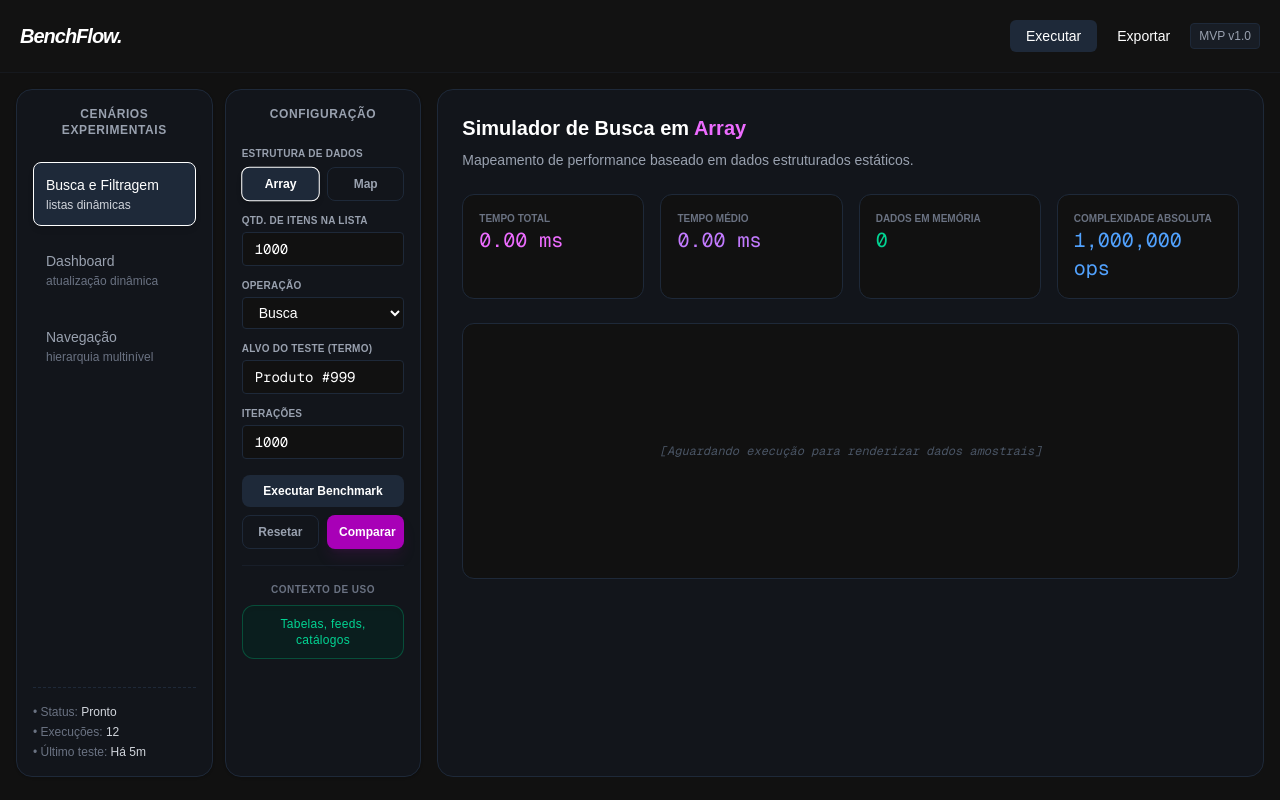
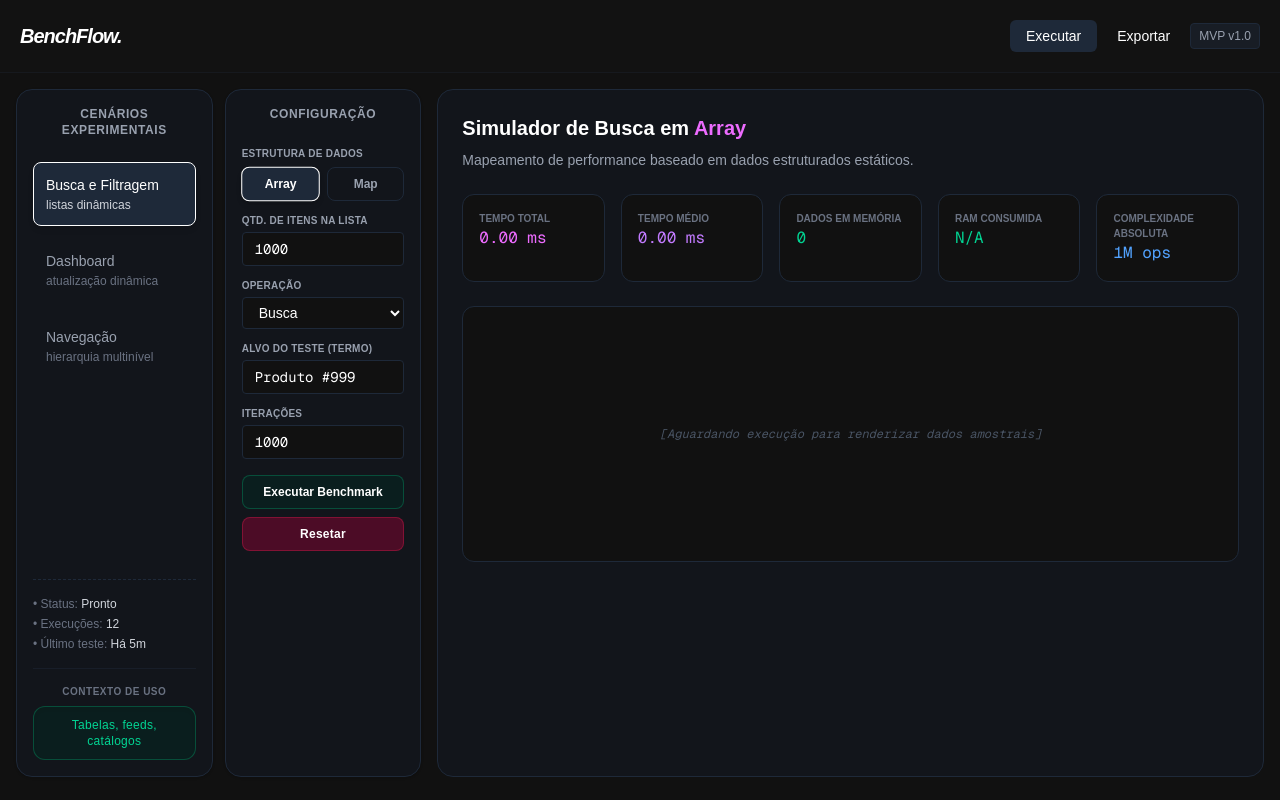
Before and after one commit to Gabb83/benchflow, a Next.js app: page / in a window 1280 px wide. Built offline with nearby package versions, Linux system fonts and the light colour scheme.

Commit message:
feat: medição de valores de memória heap

```diff
--- a/app/page.tsx
+++ b/app/page.tsx
@@ -29,6 +29,7 @@
 
   const [dadosGerados, setDadosGerados] = useState<Registro[]>([]);
   const [tempoExecucao, setTempoExecucao] = useState<number | null>(null);
+  const [memoriaConsumida, setMemoriaConsumida] = useState<number | null>(null);
   const [isRodando, setIsRodando] = useState<boolean>(false);
 
   const validarApenasNumeros = (valor: string, callback: (v: number) => void) => {
@@ -38,9 +39,13 @@
 
   const lidarComExecucao = () => {
     setIsRodando(true);
+    setMemoriaConsumida(null);
     setTempoExecucao(null);
 
     setTimeout(() => {
+      const suportaMemoria = typeof window !== 'undefined' && window.performance && window.performance.memory;
+      const m0 = suportaMemoria ? window.performance.memory.usedJSHeapSize : 0;
+
       const t0 = performance.now();
 
       const listaProdutos = geracaoDeDados(qtdItens);
@@ -74,6 +79,16 @@
       }
 
       const t1 = performance.now();
+      const m1 = suportaMemoria ? window.performance.memory.usedJSHeapSize : 0;
+
+      if (suportaMemoria) {
+        const diferencaBytes = m1 - m0;
+        const diferencaMB = diferencaBytes / (1024 * 1024);
+        setMemoriaConsumida(diferencaMB > 0 ? parseFloat(diferencaMB.toFixed(2)) : 0.01);
+      } else {
+        setMemoriaConsumida(null);
+      }
+
       setTempoExecucao(parseFloat((t1 - t0).toFixed(2)));
       setIsRodando(false);
     }, 50);
@@ -131,6 +146,16 @@
               <p>• Status: <span className="text-gray-300">Pronto</span></p>
               <p>• Execuções: <span className="text-gray-300">12</span></p>
               <p>• Último teste: <span className="text-gray-300">Há 5m</span></p>
+              <div className="border-t border-[#1e2939]/50 pt-4 mt-4">
+                <span className="block text-[10px] font-bold text-gray-500 uppercase tracking-wider mb-2 text-center">
+                  Contexto de Uso
+                </span>
+                <div className="bg-emerald-950/40 border border-emerald-500/30 rounded-xl p-2.5 text-center shadow-inner">
+                  <p className="text-xs text-emerald-400 font-medium tracking-wide">
+                    Tabelas, feeds, catálogos
+                  </p>
+                </div>
+              </div>
             </div>
           </div>
 
@@ -221,36 +246,25 @@
                       type="button"
                       disabled={isRodando}
                       onClick={lidarComExecucao}
-                      className="w-full bg-[#1e2939] hover:bg-[#253347] disabled:opacity-50 text-white text-xs font-semibold py-2 px-4 rounded-lg transition-colors cursor-pointer"
+                      className="w-full bg-emerald-950/40 border border-emerald-500/30 hover:bg-[#253347] disabled:opacity-50 text-white text-xs font-semibold py-2 px-4 rounded-lg transition-colors cursor-pointer"
                     >
                       {isRodando ? 'Processando...' : 'Executar Benchmark'}
                     </button>
 
-                    <div className="grid grid-cols-2 gap-2">
+                    <div className="grid grid-cols-1 gap-2">
                       <button
                         type="button"
                         onClick={resetarBenchmark}
-                        className="border border-[#1e2939] hover:bg-[#1e2939]/30 text-gray-400 hover:text-white text-xs font-semibold py-2 px-3 rounded-lg transition-all cursor-pointer"
+                        className="bg-rose-800/40 border border-rose-500/30 text-white text-xs font-semibold tracking-wide py-2 px-3 rounded-lg transition-all cursor-pointer"
                       >
                         Resetar
                       </button>
-                      <button
+                      {/* <button
                         type="button"
                         className="bg-fuchsia-700 hover:bg-fuchsia-600 text-white text-xs font-semibold py-2 px-3 rounded-lg transition-colors shadow-lg shadow-fuchsia-900/20 cursor-pointer"
                       >
                         Comparar
-                      </button>
-                    </div>
-                  </div>
-
-                  <div className="border-t border-[#1e2939]/50 pt-4 mt-4">
-                    <span className="block text-[10px] font-bold text-gray-500 uppercase tracking-wider mb-2 text-center">
-                      Contexto de Uso
-                    </span>
-                    <div className="bg-emerald-950/40 border border-emerald-500/30 rounded-xl p-2.5 text-center shadow-inner">
-                      <p className="text-xs text-emerald-400 font-medium tracking-wide">
-                        Tabelas, feeds, catálogos
-                      </p>
+                      </button> */}
                     </div>
                   </div>
                 </div>
@@ -276,14 +290,14 @@
             <h1 className="text-xl font-semibold mb-2">Simulador de {operacao} em <span className="capitalize text-fuchsia-400">{estrutura}</span></h1>
             <p className="text-gray-400 text-sm mb-6">Mapeamento de performance baseado em dados estruturados estáticos.</p>
 
-            <div className="grid grid-cols-4 gap-4 mb-6">
+            <div className="grid grid-cols-5 gap-4 mb-6">
               <div className="bg-[#111] border border-[#1e2939] p-4 rounded-xl">
                 <p className="text-[10px] text-gray-500 font-bold uppercase">Tempo Total</p>
-                <p className="text-xl font-mono text-fuchsia-400">{tempoExecucao !== null ? `${tempoExecucao.toFixed(2)} ms` : '0.00 ms'}</p>
+                <p className="text-md font-mono text-fuchsia-400">{tempoExecucao !== null ? `${tempoExecucao.toFixed(2)} ms` : '0.00 ms'}</p>
               </div>
               <div className="bg-[#111] border border-[#1e2939] p-4 rounded-xl">
                 <p className="text-[10px] text-gray-500 font-bold uppercase">Tempo Médio</p>
-                <p className="text-xl font-mono text-purple-400">
+                <p className="text-md font-mono text-purple-400">
                   {tempoExecucao !== null && iteracoes > 0
                     ? `${(tempoExecucao / iteracoes).toFixed(2)} ms`
                     : '0.00 ms'}
@@ -291,11 +305,18 @@
               </div>
               <div className="bg-[#111] border border-[#1e2939] p-4 rounded-xl">
                 <p className="text-[10px] text-gray-500 font-bold uppercase">Dados em Memória</p>
-                <p className="text-xl font-mono text-emerald-400">{dadosGerados.length.toLocaleString()}</p>
+                <p className="text-md font-mono text-emerald-400">{dadosGerados.length.toLocaleString()}</p>
               </div>
               <div className="bg-[#111] border border-[#1e2939] p-4 rounded-xl">
+              <p className="text-[10px] text-gray-500 font-bold uppercase">RAM Consumida</p>
+              <p className="text-md font-mono text-emerald-400">
+                {memoriaConsumida !== null ? `${memoriaConsumida} MB` : 'N/A'}
+              </p>
+            </div>
+              <div className="bg-[#111] border border-[#1e2939] p-4 rounded-xl">
                 <p className="text-[10px] text-gray-500 font-bold uppercase">Complexidade Absoluta</p>
-                <p className="text-xl font-mono text-blue-400">{(qtdItens * iteracoes).toLocaleString()} ops</p>
+                <p className="text-md font-mono text-blue-400">{Intl.NumberFormat('en-US', { notation: 'compact', maximumFractionDigits: 1 }).format(qtdItens * iteracoes)} ops</p>
+                {/* {(qtdItens * iteracoes).toExponential(2)} */}
               </div>
             </div>
 
```
